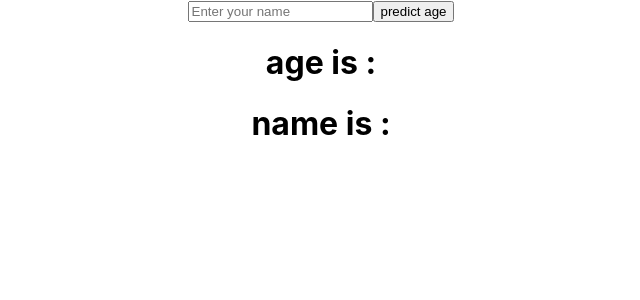
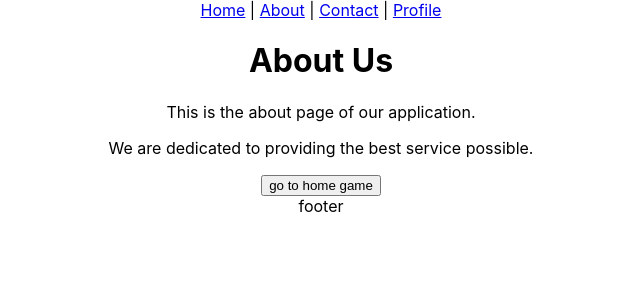
Before and after one commit to haakel/reactlearn, a React (Create React App) app: page /about in a window 1280 px wide. Shown: the top 300 px of the page, without its empty margins (319-959 px from the left). Built offline with nearby package versions, Linux system fonts and the light colour scheme.

Commit message:
e06 - 3:16:26

```diff
--- a/package.json
+++ b/package.json
@@ -10,6 +10,7 @@
     "axios": "^1.10.0",
     "react": "^19.1.0",
     "react-dom": "^19.1.0",
+    "react-router-dom": "^7.6.3",
     "react-scripts": "5.0.1",
     "web-vitals": "^2.1.4"
   },
--- a/src/App.js
+++ b/src/App.js
@@ -1,25 +1,27 @@
-import axios from "axios";
 import "./App.css";
-import { useState } from "react";
+import Home from "./pages/Home";
+import About from "./pages/About";
+import Contact from "./pages/Contact";
+import Nav from "./pages/Nav";
+import Profile from "./pages/Profile";
+import { BrowserRouter as Router, Routes, Route, Link } from "react-router-dom";
+
 function App() {
-  //e05-2:52:18
-  const [resalt, setresalt] = useState({});
-  const [name, setName] = useState("");
-  const fetchage = () => {
-    axios.get(`https://api.agify.io?name=${name}`).then((res) => {
-      console.log(res.data);
-      setresalt(res.data);
-    });
-  };
+  //e06 - 3:16:26
   return (
     <div className="App">
-      <input
-        placeholder="Enter your name"
-        onChange={(event) => setName(event.target.value)}
-      />
-      <button onClick={fetchage}>predict age</button>
-      <h1>age is : {resalt?.age}</h1>
-      <h1>name is : {resalt?.name}</h1>
+      <Router>
+        <Nav />
+        <Routes>
+          <Route path="/" element={<Home />} />
+          {/* <Route path="/profile/:name?" element={<Profile />} /> */}
+          <Route path="/profile/:name/:id" element={<Profile />} />
+          <Route path="/about" element={<About />} />
+          <Route path="/contact" element={<Contact />} />
+          <Route path="*" element={<h1>Not found</h1>} />
+        </Routes>
+        <div>footer</div>
+      </Router>
     </div>
   );
 }
--- /dev/null
+++ b/src/pages/About.js
@@ -0,0 +1,23 @@
+import React from "react";
+import { useNavigate } from "react-router-dom";
+
+const About = () => {
+  const navigate = useNavigate(); // ✅ این خط اضافه شده
+
+  return (
+    <React.Fragment>
+      <h1>About Us</h1>
+      <p>This is the about page of our application.</p>
+      <p>We are dedicated to providing the best service possible.</p>
+      <button
+        onClick={() => {
+          navigate("/"); // ✅ حالا درست کار می‌کنه
+        }}
+      >
+        go to home game
+      </button>
+    </React.Fragment>
+  );
+};
+
+export default About;
--- /dev/null
+++ b/src/pages/Contact.js
@@ -0,0 +1,22 @@
+const Contact = () => {
+  return (
+    <div>
+      <h1>Contact Us</h1>
+      <p>If you have any questions, feel free to reach out!</p>
+      <form>
+        <label>
+          Name:
+          <input type="text" name="name" />
+        </label>
+        <br />
+        <label>
+          Email:
+          <input type="email" name="email" />
+        </label>
+        <br />
+        <button type="submit">Submit</button>
+      </form>
+    </div>
+  );
+};
+export default Contact;
--- /dev/null
+++ b/src/pages/Home.js
@@ -0,0 +1,9 @@
+const Home = () => {
+  return (
+    <div>
+      <h1>Welcome to the Home Page</h1>
+      <p>This is the home page of our application.</p>
+    </div>
+  );
+};
+export default Home;
--- /dev/null
+++ b/src/pages/Nav.js
@@ -0,0 +1,13 @@
+import { Link } from "react-router-dom";
+const Nav = () => {
+  return (
+    <div className="navbar">
+      <nav>
+        <Link to="/">Home</Link> | <Link to="/about">About</Link> |{" "}
+        <Link to="/contact">Contact</Link> |{" "}
+        <Link to="/profile/hamid/1">Profile</Link>
+      </nav>
+    </div>
+  );
+};
+export default Nav;
--- /dev/null
+++ b/src/pages/Profile.js
@@ -0,0 +1,12 @@
+import { useParams } from "react-router-dom";
+const Profile = () => {
+  const { name, id } = useParams();
+  return (
+    <div>
+      <h1>Profile Page</h1>
+      <p>Welcome, {name}!</p>
+      <p>your id is : {id}.</p>
+    </div>
+  );
+};
+export default Profile;
```
Also changed, not shown: app js/App4.js (added, +27 -0 lines), 1 other file (tests, documents, lock files or other folders).
